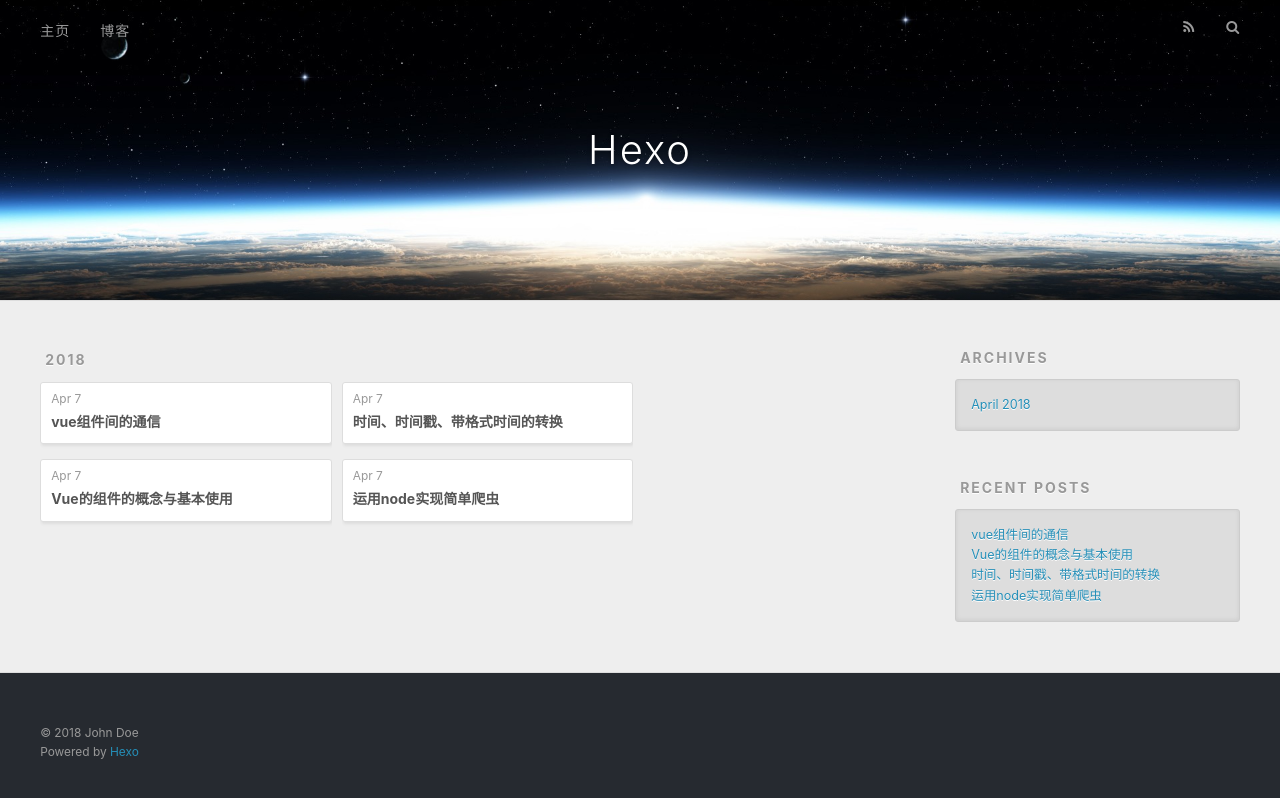
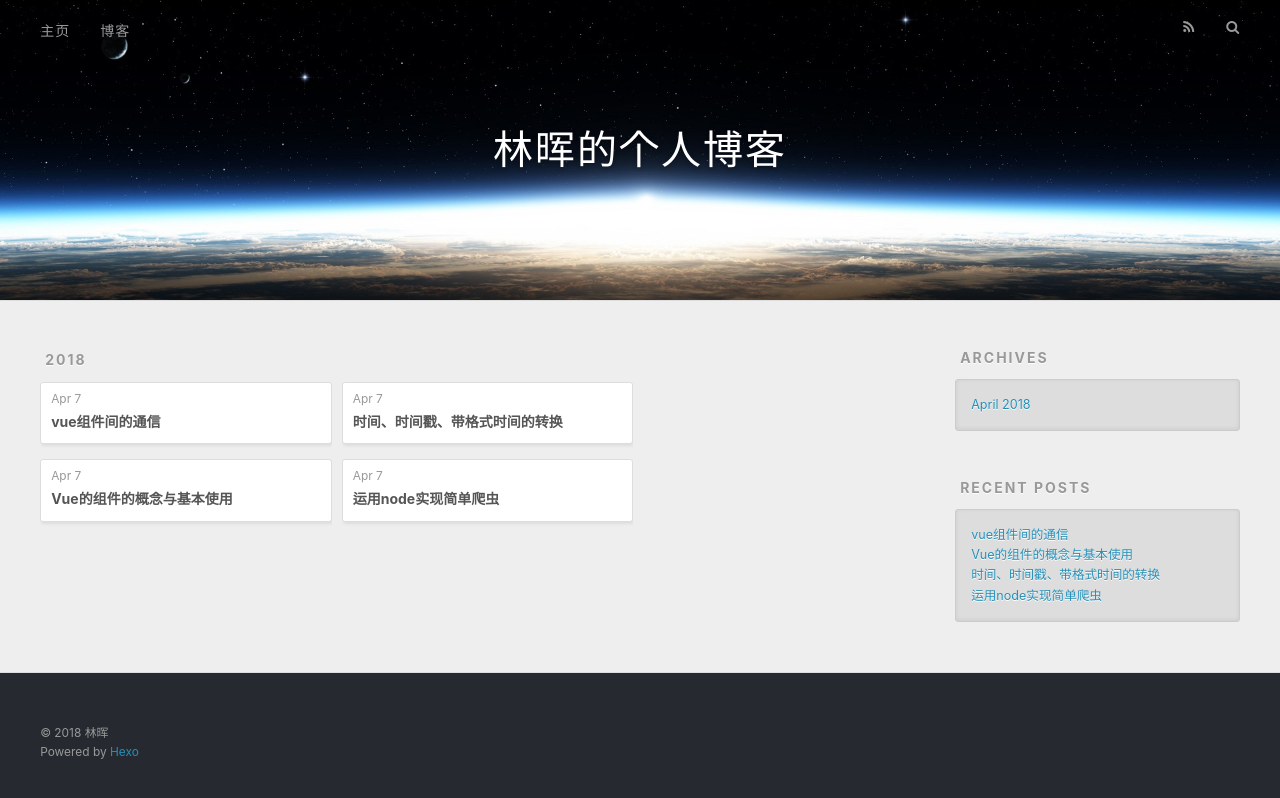
Before and after one commit to itLinnnn/linhui.github.io, a plain HTML site: page archives/2018/04/index.html in a window 1280 px wide. Drawn offline with nearby package versions, Linux system fonts and the light colour scheme.

Commit message:
Site updated: 2018-04-08 09:36:15

```diff
--- a/archives/2018/04/index.html
+++ b/archives/2018/04/index.html
@@ -5,17 +5,17 @@
 
 
 
-  <title>Archives: 2018/4 | Hexo</title>
+  <title>Archives: 2018/4 | 林晖的个人博客</title>
   <meta name="viewport" content="width=device-width, initial-scale=1, maximum-scale=1">
   <meta property="og:type" content="website">
-<meta property="og:title" content="Hexo">
+<meta property="og:title" content="林晖的个人博客">
 <meta property="og:url" content="https://itlinnnn.github.io/linhui.github.io/archives/2018/04/index.html">
-<meta property="og:site_name" content="Hexo">
+<meta property="og:site_name" content="林晖的个人博客">
 <meta property="og:locale" content="default">
 <meta name="twitter:card" content="summary">
-<meta name="twitter:title" content="Hexo">
+<meta name="twitter:title" content="林晖的个人博客">
 
-    <link rel="alternate" href="/linhui.github.io/atom.xml" title="Hexo" type="application/atom+xml">
+    <link rel="alternate" href="/linhui.github.io/atom.xml" title="林晖的个人博客" type="application/atom+xml">
 
 
     <link rel="icon" href="/favicon.png">
@@ -34,7 +34,7 @@
   <div id="header-outer" class="outer">
     <div id="header-title" class="inner">
       <h1 id="logo-wrap">
-        <a href="/linhui.github.io/" id="logo">Hexo</a>
+        <a href="/linhui.github.io/" id="logo">林晖的个人博客</a>
       </h1>
 
     </div>
@@ -208,7 +208,7 @@
 
   <div class="outer">
     <div id="footer-info" class="inner">
-      &copy; 2018 John Doe<br>
+      &copy; 2018 林晖<br>
       Powered by <a href="http://hexo.io/" target="_blank">Hexo</a>
     </div>
   </div>
```
Also changed, not shown: 2018/04/07/Vue的组件的概念与基本使用/index.html (+5 -5 lines), 2018/04/07/vue组件间的通信/index.html (+5 -5 lines), 2018/04/07/时间、时间戳、带格式时间的转换/index.html (+5 -5 lines), 2018/04/07/运用node实现简单爬虫/index.html (+5 -5 lines), archives/2018/index.html (+7 -7 lines), archives/index.html (+7 -7 lines), index.html (+7 -7 lines).
